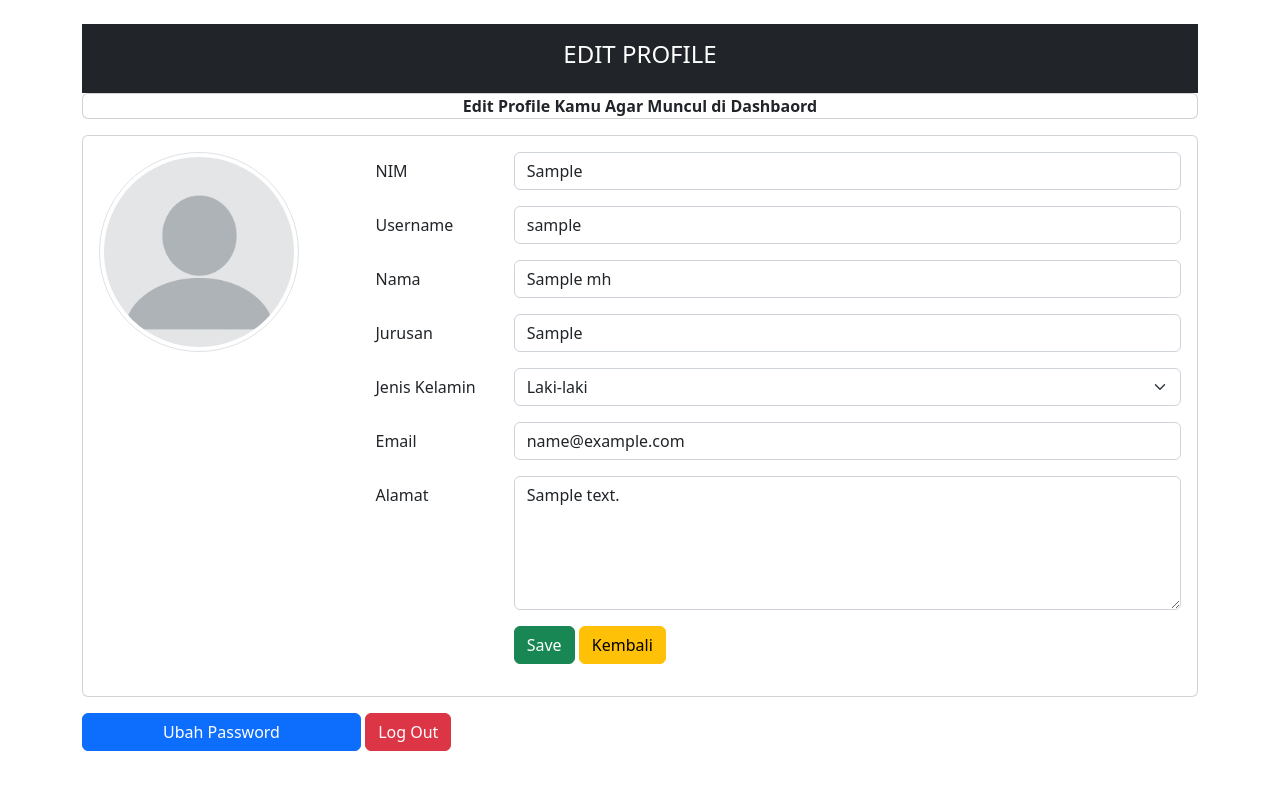
After one commit to lukluu/CRUD, a PHP site: page /user.php in a window 1280 px wide. The commit adds this page. Run offline with PHP 8.4, Linux system fonts and the light colour scheme; the visitor is signed in with stand-in values (Sample User, id 1); tables that the repository leaves empty or names only in its code hold one stand-in row (values such as "Sample post"); some libraries are stand-ins or nearby versions.

Commit message:
query join

```diff
--- a/detail.php
+++ b/detail.php
@@ -24,7 +24,7 @@ include "src/prosesDetail.php";
             <h4 class="text-white text-center">DETAIL MAHASISWA</h4>
         </div>
     </nav>
-    <div class="container p-5">
+    <div class="container p-5" style="height: 100vh;">
         <div class="row d-flex justify-content-center">
             <div class="col">
                 <?php Flasher::flash() ?>
--- a/src/function.php
+++ b/src/function.php
@@ -126,7 +126,7 @@ function registrasi($data)
     if (mysqli_fetch_assoc($result)) {
         echo "<script>
         alert('username sudah terdaftar');
-        document.location.href='../registrasi.php';
+        document.location.href='registrasi.php';
         </script>";
 
         return false;
@@ -135,21 +135,11 @@ function registrasi($data)
     if ($password !== $password2) {
         echo "<script>
         alert('konfirmasi password tidak sesuai');
-        document.location.href='../registrasi.php';
+        document.location.href='registrasi.php';
         </script>";
         return false;
-    } else {
-        // enkripsi password
-        $password = password_hash($password, PASSWORD_DEFAULT);
-        // tambahkan user baru ke database
-        mysqli_query($conn, "INSERT INTO user VALUES('', '$username', '$email', '$password')");
     }
-
+    $password = password_hash($password, PASSWORD_DEFAULT);
+    mysqli_query($conn, "INSERT INTO user VALUES('', '$username', '$email', '$password',0)");
     return mysqli_affected_rows($conn);
 }
-
-
-function session()
-{
-    return session_start();
-}
--- /dev/null
+++ b/src/prosesUser.php
@@ -0,0 +1,86 @@
+<?php
+include "function.php";
+session_start();
+if (!isset($_SESSION['login'])) {
+    header('Location: login.php');
+    exit;
+}
+
+
+
+if ($_SESSION['role'] == 1) {
+    $id = $_SESSION['id'];
+    $query = "SELECT *
+  FROM user_main
+  INNER JOIN user ON user_main.id_user = user.id_user
+  INNER JOIN data_mhs ON user_main.id_mhs = data_mhs.id WHERE user_main.id_user = $id";
+    $data = query($query)[0];
+    $nama = $data['nama'];
+    $nim = $data['nim'];
+    $jurusan = $data['jurusan'];
+    $jenis_kelamin = $data['jenis_kelamin'];
+    $alamat = $data['alamat'];
+    $foto = $data['foto'];
+    $role = $data['role'];
+    $username = $data['username'];
+    $email = $data['email'];
+} else {
+    $id = $_SESSION['id'];
+    $query = "SELECT *
+    FROM user_main
+    INNER JOIN user ON user_main.id_user = user.id_user
+    INNER JOIN data_mhs ON user_main.id_mhs = data_mhs.id WHERE user_main.id_user = $id";
+    $data = query($query);
+    if ($data == null) {
+        $id = $_SESSION['id'];
+        $query = "SELECT *
+    FROM user WHERE id_user = $id";
+        $data = query($query)[0];
+        $id = '';
+        $nama = '';
+        $nim = '';
+        $jurusan = '';
+        $jenis_kelamin = '';
+        $alamat = '';
+        $foto = '';
+        $role = $data['role'];
+        $username = $data['username'];
+        $email = $data['email'];
+        var_dump($data);
+    } else {
+        $data = query($query)[0];
+        $nama = $data['nama'];
+        $nim = $data['nim'];
+        $jurusan = $data['jurusan'];
+        $jenis_kelamin = $data['jenis_kelamin'];
+        $alamat = $data['alamat'];
+        $foto = $data['foto'];
+        $role = $data['role'];
+        $username = $data['username'];
+        $email = $data['email'];
+    }
+
+    if (isset($_POST['ubah'])) {
+        $id = $_POST['id'];
+        $nim = $_POST['nim'];
+        $username = $_POST['username'];
+        $nama = $_POST['nama'];
+        $jurusan = $_POST['jurusan'];
+        $jenis_kelamin = $_POST['jkel'];
+        $email = $_POST['email'];
+        $alamat = $_POST['alamat'];
+        $foto = $_POST['foto'];
+        $cek = "SELECT * FROM `data_mhs` WHERE `data_mhs`.`id` = $id";
+        $result = mysqli_query($conn, $cek);
+        if ($result) {
+            $query = "UPDATE `data_mhs` SET `nim` = '$nim', `nama` = '$nama', `jurusan` = '$jurusan', `jenis_kelamin` = '$jenis_kelamin', `alamat` = '$alamat', `foto` = '$foto' WHERE `data_mhs`.`id` = $id";
+        } else {
+            $query = "INSERT INTO `data_mhs` (`id`, `nim`, `nama`, `jurusan`, `jenis_kelamin`, `alamat`, `foto`) VALUES ('$id', '$nim', '$nama', '$jurusan', '$jenis_kelamin', '$alamat', '$foto')";
+        }
+        mysqli_query($conn, $query);
+        $query = "UPDATE `user` SET `username` = '$username', `email` = '$email' WHERE `user`.`id_user` = $id";
+        mysqli_query($conn, $query);
+        header('Location: index.php');
+        exit;
+    }
+}
--- /dev/null
+++ b/user.php
@@ -0,0 +1,144 @@
+<?php
+include "src/prosesUser.php";
+?>
+
+<!DOCTYPE html>
+<html lang="en">
+
+<head>
+    <meta charset="UTF-8">
+    <meta name="viewport" content="width=device-width, initial-scale=1.0">
+    <link href="css/bootstrap.min.css" rel="stylesheet">
+    <!-- boxicon online-->
+    <link href="https://boxicons.com/css/boxicons.min.css" rel="stylesheet">
+    <!-- font awosme -->
+    <link href="https://cdnjs.cloudflare.com/ajax/libs/font-awesome/5.15.3/css/all.min.css" rel="stylesheet">
+
+
+    <title>User</title>
+</head>
+
+<body>
+
+    <div class="container pt-4 pb-4">
+        <nav class="p-3 bg-dark d-flex align-items-center">
+            <div class="container-fluid">
+                <h4 class="text-white text-center">EDIT PROFILE</h4>
+            </div>
+        </nav>
+        <div class="card text-center border-rounded-0">
+            <strong>Edit Profile Kamu Agar Muncul di Dashbaord</strong>
+        </div>
+        <!-- card ubah profile foto nama dan lain lian -->
+        <div class="card mt-3">
+            <div class="card-body">
+                <div class="row">
+                    <div class="col-sm-3">
+                        <!--form -->
+                        <form action="">
+                            <input type="file" name="foto" id="foto" class="form-control" style="display: none;
+                            " onchange="form.submit()">
+                            <label for="foto">
+                                <img src="img/profil.jpg" alt="" class="img-thumbnail rounded-circle" width="200px" height="200px">
+                            </label>
+                        </form>
+                    </div>
+                    <div class="col-sm-9">
+                        <form action="" method="post" enctype="multipart/form-data">
+                            <input type="hidden" name="id" value="<?php echo $id ?>">
+                            <input type="hidden" name="foto" value="<?php echo $foto ?>">
+                            <div class="mb-3 row">
+                                <label for="nim" class="col-sm-2 col-form-label">NIM</label>
+                                <div class="col-sm-10">
+                                    <input class="form-control" type="text" name="nim" id="nim" required value="<?= $nim; ?>">
+                                </div>
+                            </div>
+                            <div class="mb-3 row">
+                                <label for="username" class="col-sm-2 col-form-label">Username</label>
+                                <div class="col-sm-10">
+                                    <input class="form-control" type="text" name="username" id="username" required value="<?= $username; ?>">
+                                </div>
+                            </div>
+
+                            <div class="mb-3 row">
+                                <label for="nama" class="col-sm-2 col-form-label">Nama</label>
+                                <div class="col-sm-10">
+                                    <input class="form-control" type="text" name="nama" id="nama" required value="<?= $nama; ?>">
+                                </div>
+                            </div>
+                            <div class="mb-3 row">
+                                <label for="jurusan" class="col-sm-2 col-form-label">Jurusan</label>
+                                <div class="col-sm-10">
+                                    <input class="form-control" type="text" name="jurusan" id="jurusan" required value="<?= $jurusan; ?>">
+                                </div>
+                            </div>
+                            <div class="mb-3 row">
+                                <label for="jkel" class="col-sm-2 col-form-label">Jenis Kelamin</label>
+                                <div class="col-sm-10">
+                                    <select name="jkel" id="jkel" class="form-select" required>
+                                        <option <?php if ($jenis_kelamin == "Laki-laki") {
+                                                    echo 'selected';
+                                                } ?> value="Laki-laki">Laki-laki</option>
+                                        <option <?php if ($jenis_kelamin == "Perempuan") {
+                                                    echo 'selected';
+                                                } ?> value="Perempuan">Perempuan</option>
+                                    </select>
+                                </div>
+                            </div>
+                            <div class="mb-3 row">
+                                <label for="email" class="col-sm-2 col-form-label">Email</label>
+                                <div class="col-sm-10">
+                                    <input class="form-control" type="email" name="email" id="email" required value="<?= $email; ?>">
+                                </div>
+                            </div>
+                            <div class="mb-3 row">
+                                <label for="alamat" class="col-sm-2 col-form-label">Alamat</label>
+                                <div class="col-sm-10">
+                                    <textarea class="form-control" name="alamat" id="alamat" cols="30" rows="5" required><?= $alamat; ?></textarea>
+                                </div>
+                            </div>
+                            <!-- save -->
+                            <div class="mb-3 row">
+                                <div class="col-sm-2"></div>
+                                <div class="col-sm-10">
+                                    <button type="submit" name="ubah" class="btn btn-success">Save</button>
+                                    <a class="" href="index.php"><button type="button" class="btn btn-warning">Kembali</button></a>
+                                </div>
+                            </div>
+                        </form>
+                    </div>
+                </div>
+            </div>
+
+        </div>
+        <div>
+            <button id="changePasswordBtn" class="btn btn-primary col-3 mt-3">Ubah Password</button>
+            <a name="" href="src/logout.php"><button type="button" class="btn mt-3 btn-danger" onclick="return confirm('Anda Akan Log Out')">Log Out</button></a>
+        </div>
+
+        <div id="passwordForm" class=" pt-3 pb-3" style="display: none;">
+            <form>
+                <div class="form-group">
+                    <label for="oldPassword">Password Lama</label>
+                    <input type="password" class="form-control" id="oldPassword" placeholder="Enter old password">
+                </div>
+                <div class="form-group">
+                    <label for="newPassword">Password Baru</label>
+                    <input type="password" class="form-control" id="newPassword" placeholder="Enter new password">
+                </div>
+                <button type="submit" class="btn btn-success">Change</button>
+            </form>
+        </div>
+    </div>
+    <script src="js/bootstrap.bundle.min.js"></script>
+    <script>
+        const changePasswordBtn = document.getElementById("changePasswordBtn");
+        const passwordForm = document.getElementById("passwordForm");
+
+        changePasswordBtn.addEventListener("click", function() {
+            passwordForm.style.display = "block";
+        });
+    </script>
+</body>
+
+</html>
```
Also changed, not shown: index.php (+5 -3 lines), src/prosesRegistrasi.php (+20 -6 lines), img/crud-64e20e24cc024.jpg (added), img/crud-64e210b4a9e14.jpg (added), img/profil.jpg (added).
